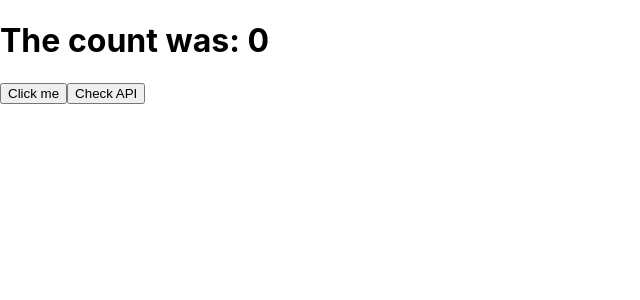
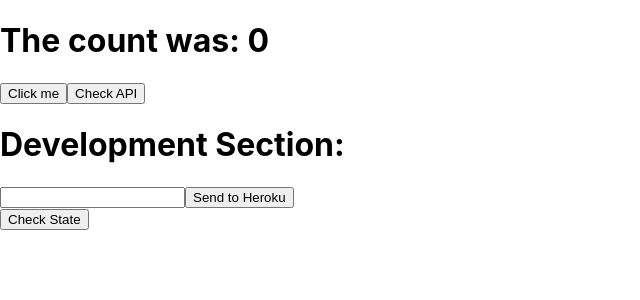
Before and after one commit to etcusic/react-on-github, a React (Create React App) app: page / in a window 1280 px wide. Shown: the top 300 px of the page, without its empty margins (0-640 px from the left). Built offline with nearby package versions, Linux system fonts and the light colour scheme.

Commit message:
set up fetch route to create a new thing

```diff
--- a/src/App.js
+++ b/src/App.js
@@ -1,5 +1,6 @@
 import './App.css';
 import React, { useState } from 'react';
+import Home from './components/Home'
 
 function App() {
   const [count, setCount] = useState(0);
@@ -17,6 +18,7 @@ function App() {
         Click me
       </button>
       <button onClick={ checkAPI }>Check API</button>
+      <Home />
     </div>
   );
 }
--- /dev/null
+++ b/src/actions/index.js
@@ -0,0 +1,17 @@
+export const sendToHeroku = (event, thing) =>{
+    event.preventDefault()
+    // const route = `http://localhost:3001/things`
+    const route = `https://my-sous-backend.herokuapp.com/things`
+    const configObject = {
+        method: 'POST',
+        headers: {
+            "Content-Type": 'application/json',
+            "Accept": 'application/json'
+        },
+        body: JSON.stringify(thing)
+    }
+
+    fetch(route, configObject)
+      .then(response => response.json())
+      .then(json => console.log(json))
+}
--- a/src/components/Home.js
+++ b/src/components/Home.js
@@ -1,38 +1,36 @@
 import React, { Component } from 'react'
-import PageOne from './PageOne.js'
-import PageTwo from '../PageTwo.js'
+import { sendToHeroku } from '../actions/index'
 
 export class HomePage extends Component {
 
   constructor(){
       super()
       this.state = {
-          integer: 1,
-          view: <PageOne />
+          thing: ""
       }
   }
 
-  toggleView = () => {
-      if (this.state.integer === 1){
-          this.setState({
-              integer: 2,
-              view: <PageTwo />
-          })
-      } else {
-        this.setState({
-            integer: 1,
-            view: <PageOne />
-        })
-      }
+  changeThing = (value) => {
+      let thing = Object.assign({}, this.state.thing)
+      thing = value
+      this.setState({ thing: thing })
+  }
+
+  checkState = () => {
+    console.log(this.state)
   }
 
   render() {
     return (
       <div>
-        { this.state.view }
+        <h1>Development Section: </h1>
         <div>
-            <button onClick={ this.toggleView }>Toggle Page</button>
+          <form onSubmit={ event => sendToHeroku(event, this.state.thing) }>
+            <input onChange={ event => this.changeThing(event.target.value) } value={ this.state.thing }></input>
+            <button type="submit">Send to Heroku</button>
+          </form>
         </div>
+        <button onClick={ this.checkState }>Check State</button>
       </div>
     )
   }
```
